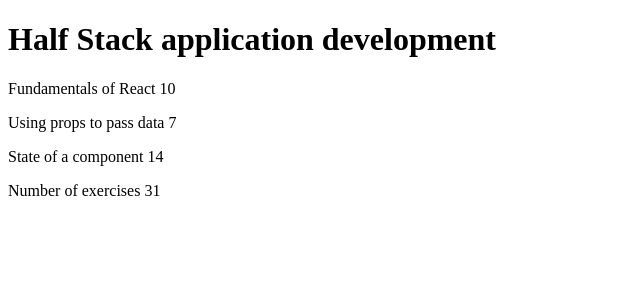
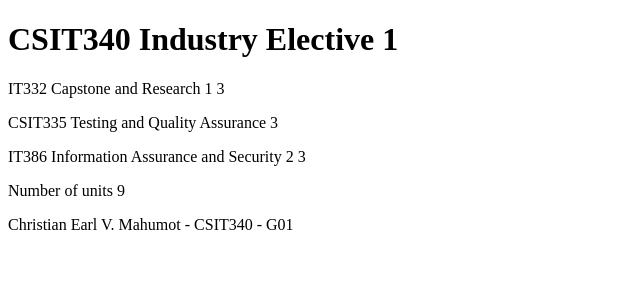
Before and after one commit to christianearlmahumot/CSIT340G05-Lab3-Mahumot, a React (Vite) app: page / in a window 1280 px wide. Shown: the top 300 px of the page, without its empty margins (0-640 px from the left). Built offline with nearby package versions, Linux system fonts and the light colour scheme.

Commit message:
1.1: course information step 1

```diff
--- a/src/App.jsx
+++ b/src/App.jsx
@@ -1,25 +1,63 @@
+const Header = (props) => {
+  return <h1>{props.course}</h1>
+}
+
+const Content = (props) => {
+  return (
+    <div>
+      <p>
+        {props.part1} {props.exercises1}
+      </p>
+      <p>
+        {props.part2} {props.exercises2}
+      </p>
+      <p>
+        {props.part3} {props.exercises3}
+      </p>
+    </div>
+  )
+}
+
+const Total = (props) => {
+  return <p>Number of units {props.total}</p>
+}
+
+const Footer = (props) => {
+  return (
+    <footer>
+      <p>
+        {props.name} - {props.courseCode} - {props.section}
+      </p>
+    </footer>
+  )
+}
+
 const App = () => {
-  const course = 'Half Stack application development'
-  const part1 = 'Fundamentals of React'
-  const exercises1 = 10
-  const part2 = 'Using props to pass data'
-  const exercises2 = 7
-  const part3 = 'State of a component'
-  const exercises3 = 14
+  const course = 'CSIT340 Industry Elective 1'
+  const part1 = 'IT332 Capstone and Research 1'
+  const exercises1 = 3
+  const part2 = 'CSIT335 Testing and Quality Assurance'
+  const exercises2 = 3
+  const part3 = 'IT386 Information Assurance and Security 2'
+  const exercises3 = 3
+
+  const studentName = 'Christian Earl V. Mahumot'
+  const courseCode = 'CSIT340'
+  const section = 'G01'
 
   return (
     <div>
-      <h1>{course}</h1>
-      <p>
-        {part1} {exercises1}
-      </p>
-      <p>
-        {part2} {exercises2}
-      </p>
-      <p>
-        {part3} {exercises3}
-      </p>
-      <p>Number of exercises {exercises1 + exercises2 + exercises3}</p>
+      <Header course={course} />
+      <Content
+        part1={part1}
+        exercises1={exercises1}
+        part2={part2}
+        exercises2={exercises2}
+        part3={part3}
+        exercises3={exercises3}
+      />
+      <Total total={exercises1 + exercises2 + exercises3} />
+      <Footer name={studentName} courseCode={courseCode} section={section} />
     </div>
   )
 }
```
